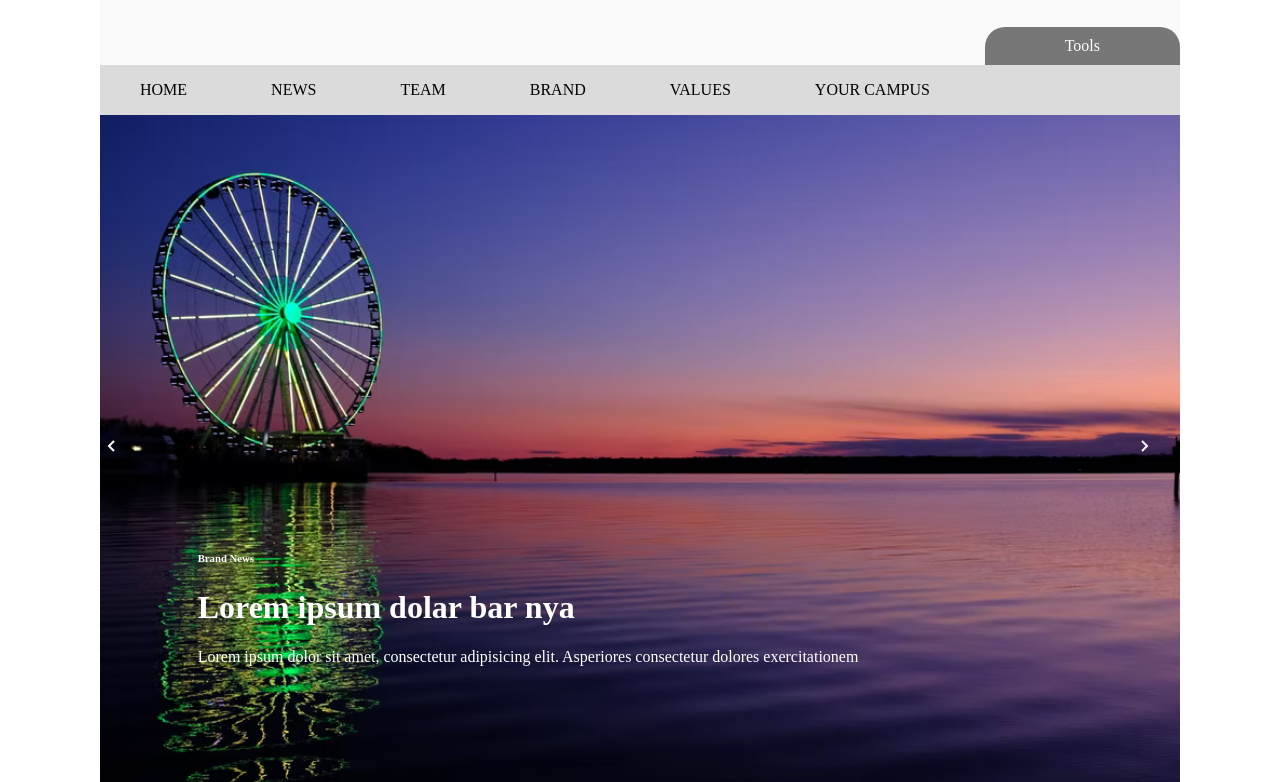
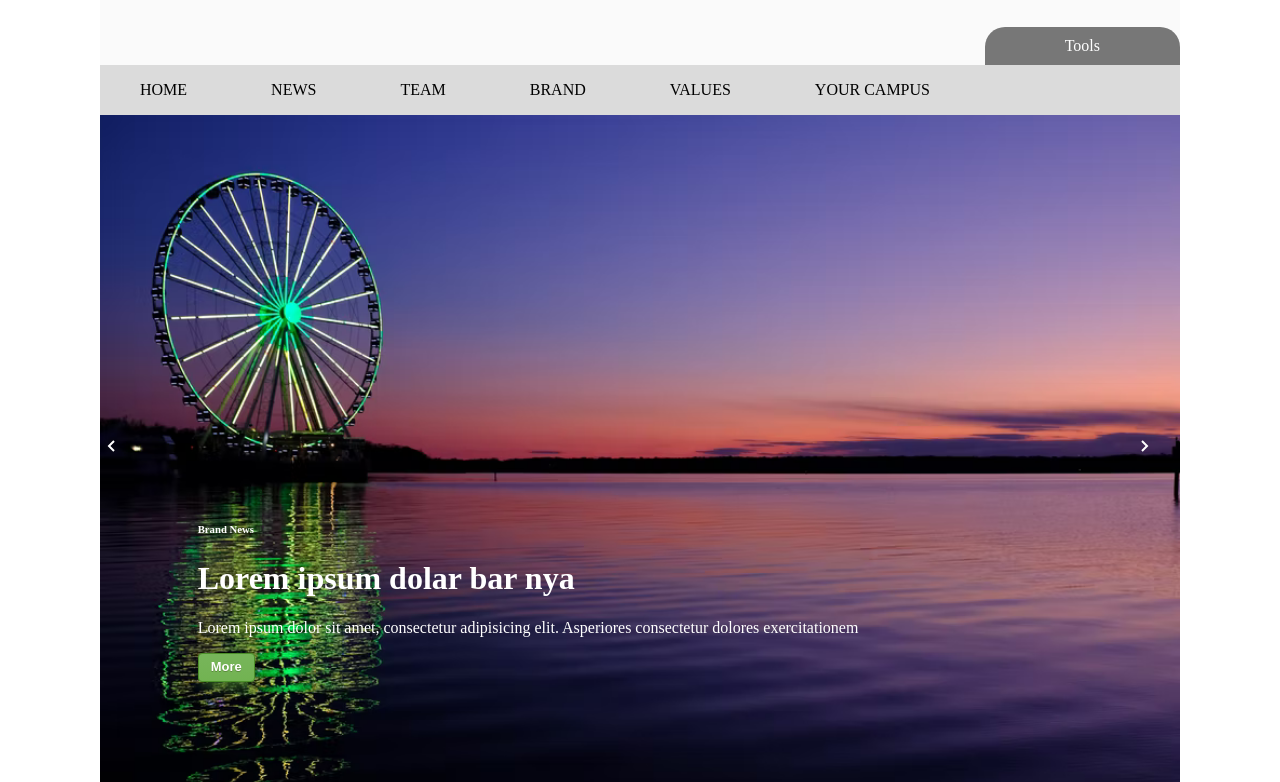
Before and after one commit to amm834/real-world-web-wireframe, a plain HTML site: page index.html in a window 1280 px wide. Shown: the part 226-1008 px from the top of the page. Drawn offline with Linux system fonts and the light colour scheme.

Commit message:
Added slide button

```diff
--- a/index.html
+++ b/index.html
@@ -63,6 +63,7 @@
             <p>
                 Lorem ipsum dolor sit amet, consectetur adipisicing elit. Asperiores consectetur dolores exercitationem
             </p>
+            <button class="btn-slide">More</button>
         </div>
         <div id="right">
             <svg class="svg-white"
--- a/style.css
+++ b/style.css
@@ -141,3 +141,28 @@ nav {
     margin-bottom: 100px;
     margin-left: 50px;
 }
+
+.btn-slide {
+    box-shadow: 0px 10px 14px -7px #3e7327;
+    background:linear-gradient(to bottom, #77b55a 5%, #72b352 100%);
+    background-color:#77b55a;
+    border-radius:4px;
+    border:1px solid #4b8f29;
+    display:inline-block;
+    cursor:pointer;
+    color:#ffffff;
+    font-family:Arial;
+    font-size:13px;
+    font-weight:bold;
+    padding:6px 12px;
+    text-decoration:none;
+    text-shadow:0px 1px 0px #5b8a3c;
+}
+.btn-slide:hover {
+    background:linear-gradient(to bottom, #72b352 5%, #77b55a 100%);
+    background-color:#72b352;
+}
+.btn-slide:active {
+    position:relative;
+    top:1px;
+}
```
